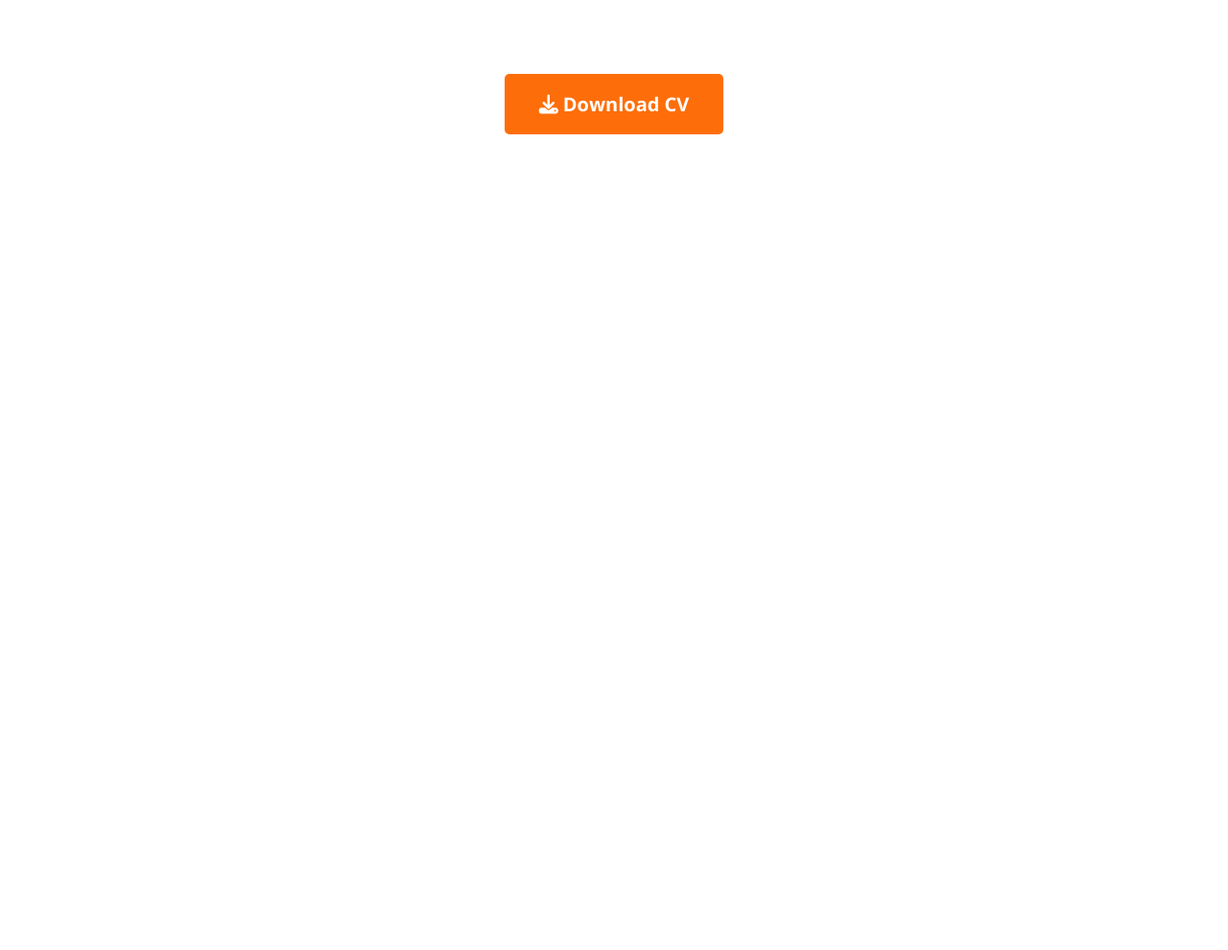
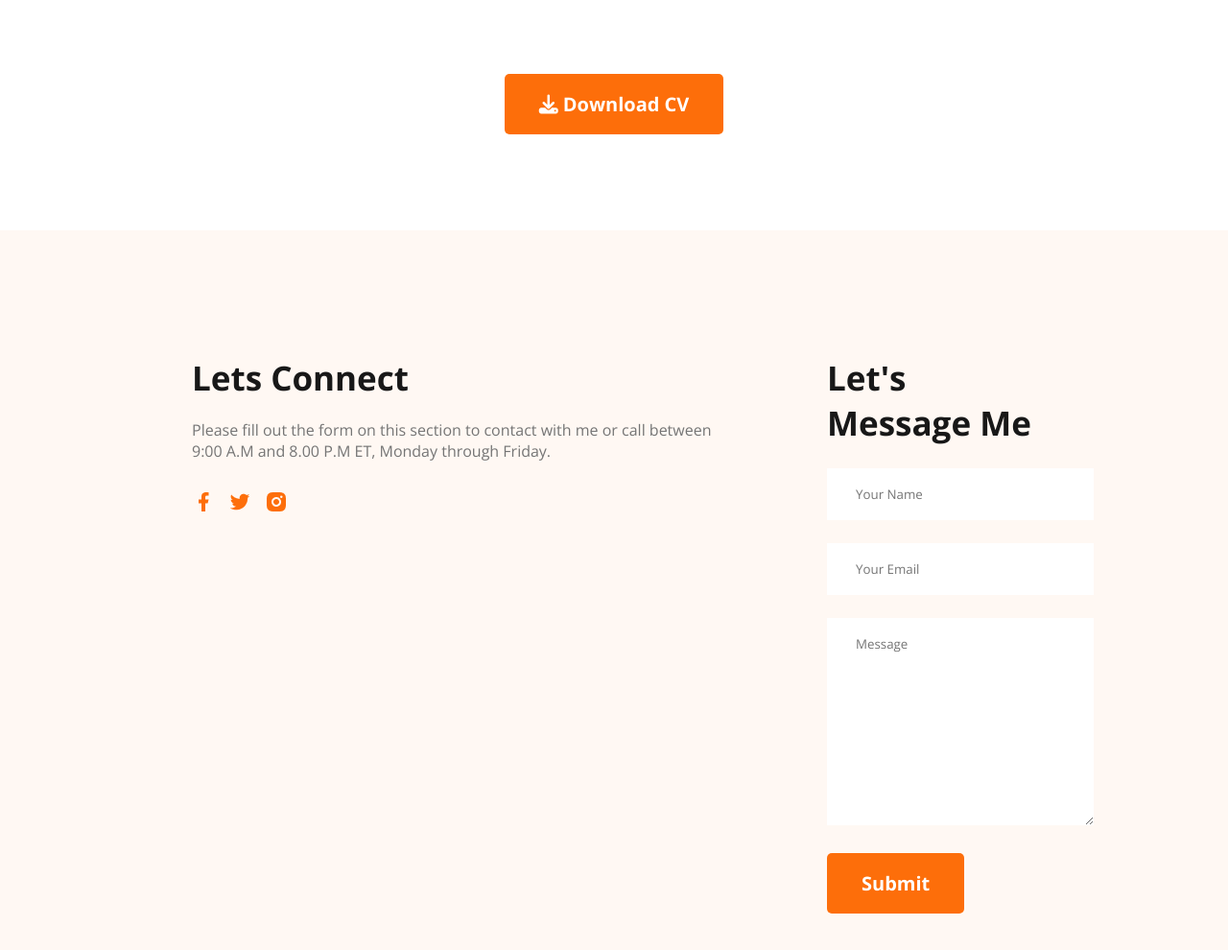
Before and after one commit to sultan-13/portfolio-developer, a plain HTML site: page index.html in a window 1280 px wide. Shown: the part 3104-4094 px from the top of the page at 96% size. Before the commit the page ends 3344 px from the top, so only its background shows below. Drawn offline with nearby package versions, Linux system fonts and the light colour scheme.

Commit message:
contact finished

```diff
--- a/index.html
+++ b/index.html
@@ -166,7 +166,24 @@
 
     </main>
 
-    <footer>
+    <footer class="footer">
+
+        <div>
+            <h3 class="section-title">Lets Connect</h3>
+            <p class="section-description">Please fill out the form on this section to contact with me or call between 9:00 A.M and 8.00 P.M ET, Monday through Friday.</p>
+            <a href=""><img src="images/icons/facebook.png" alt=""></a>
+            <a href=""><img src="images/icons/twitter.png" alt=""></a>
+            <a href=""><img src="images/icons/insta.png" alt=""></a>
+        </div>
+        <div>
+            <h3 class="section-title">Let's Message Me</h3>
+            <input type="text"  placeholder="Your Name">
+            <input type="email" placeholder="Your Email">
+            <textarea name="" id="" cols="30" rows="10" placeholder="Message"></textarea>
+            <input type="submit" class="btn-primary" value="Submit">
+
+
+        </div>
 
     </footer>
 </body>
--- a/styles/portfolio.css
+++ b/styles/portfolio.css
@@ -239,3 +239,42 @@ main {
     text-align: center;
     margin-top: 50px;
 }
+
+/* footer */
+
+.footer{
+    display: flex;
+    padding: 130px 200px;
+    /* justify-content: space-between; */
+    gap: 100px;
+    background: #FFF8F3;
+}
+
+.footer .section-description{
+    width: 562px;
+    font-size: 16px;
+    margin-top: 20px;
+    margin-bottom: 30px;
+}
+
+
+.footer a{
+    text-decoration: none;
+    margin-right: 10px;
+}
+
+input{
+    display: block;
+}
+
+
+input[type="text"],input[type="email"],textarea{
+    margin-top: 24px;
+    width: 100%;
+    padding: 18px 30px;
+    border: 0;
+}
+
+input[type="submit"]{
+    margin-top: 24px;
+}
```
